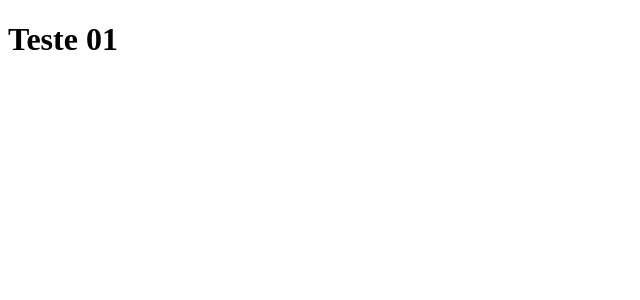
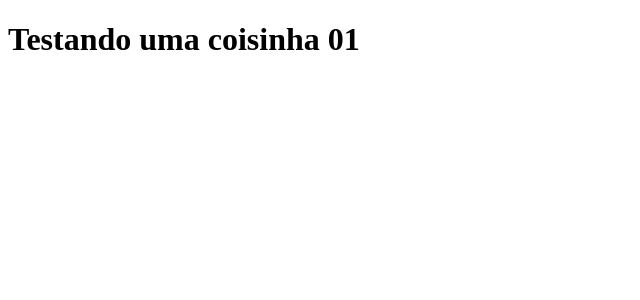
Before and after one commit to emersonbusson/news-tab, a Next.js app: page / in a window 1280 px wide. Shown: the top 300 px of the page, without its empty margins (0-640 px from the left). Built offline with nearby package versions, Linux system fonts and the light colour scheme.

Commit message:
modifica a frase

```diff
--- a/pages/index.js
+++ b/pages/index.js
@@ -1,5 +1,5 @@
 function Home(){
-    return <h1>Teste 01</h1>
+    return <h1>Testando uma coisinha 01</h1>
 }
 
 export default Home;
```
